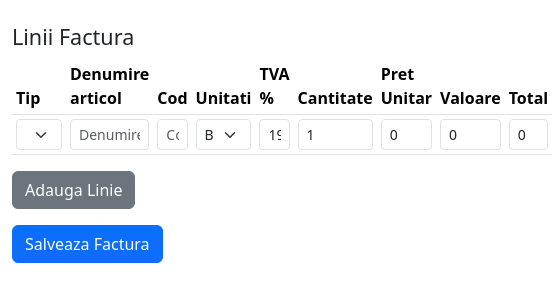
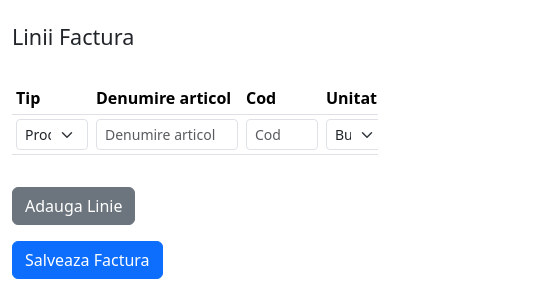
Before and after one commit to strumfitech/Invoice, a React (Vite) app: page /new in a window 390 px wide. Shown: the part 627-908 px from the top of the page, 552 px wide, since content can reach past the window. Built offline with nearby package versions, Linux system fonts and the light colour scheme; no server answers; the database is empty; sample sign-in values are in the browser's storage.

Commit message:
feat: Update Home and InvoiceForm components for improved layout and responsiveness

```diff
--- a/src/components/Home.jsx
+++ b/src/components/Home.jsx
@@ -5,16 +5,15 @@ import InvoiceList from './InvoiceList.jsx';
 export default function Home(){
   return (
     <div className="container py-5">
-      <div className="d-flex justify-content-between align-items-center mb-4">
-        <h1>Factura SPA Dashboard</h1>
-        <div className="d-flex gap-2 flex-wrap">
-          <Link to="/companies" className="btn btn-outline-secondary btn-lg">Configurare Societate</Link>
-          <Link to="/clients" className="btn btn-outline-info btn-lg">Adauga Client</Link>
-          <Link to="/reminders" className="btn btn-outline-warning btn-lg">Mementouri</Link>
-          <Link to="/new" className="btn btn-primary btn-lg">Adauga factura noua</Link>
+      <div className="d-flex justify-content-between align-items-center mb-4 flex-column flex-md-row">
+        <h1 className="mb-3 mb-md-0">Generare factura</h1>
+        <div className="d-flex gap-2 flex-wrap justify-content-center">
+          <Link to="/companies" className="btn btn-outline-secondary">Configurare Societate</Link>
+          <Link to="/clients" className="btn btn-outline-info">Adauga Client</Link>
+          <Link to="/reminders" className="btn btn-outline-warning">Mementouri</Link>
+          <Link to="/new" className="btn btn-primary">Adauga factura noua</Link>
         </div>
       </div>
-      <p className="lead mb-4">Aplicație de facturi offline, stocare in localStorage, React + JavaScript, Bootstrap.</p>
       <InvoiceList />
     </div>
   );
--- a/src/components/InvoiceForm.jsx
+++ b/src/components/InvoiceForm.jsx
@@ -105,18 +105,19 @@ export default function InvoiceForm({ onSubmit }){
 
       <div className="mb-3">
         <h4>Linii Factura</h4>
+        <div className="table-responsive">
           <table className="table table-sm">
             <thead>
               <tr>
-              <th>Tip</th>
-              <th>Denumire articol</th>
-              <th>Cod</th>
-              <th>Unitati</th>
-              <th>TVA %</th>
-              <th>Cantitate</th>
-              <th>Pret Unitar</th>
-              <th>Valoare</th>
-              <th>Total</th>
+                <th style={{ minWidth: '80px' }}>Tip</th>
+                <th style={{ minWidth: '150px' }}>Denumire articol</th>
+                <th style={{ minWidth: '80px' }}>Cod</th>
+                <th style={{ minWidth: '70px' }}>Unitati</th>
+                <th style={{ minWidth: '60px' }}>TVA %</th>
+                <th style={{ minWidth: '80px' }}>Cantitate</th>
+                <th style={{ minWidth: '90px' }}>Pret Unitar</th>
+                <th style={{ minWidth: '80px' }}>Valoare</th>
+                <th style={{ minWidth: '80px' }}>Total</th>
               </tr>
             </thead>
             <tbody>
@@ -128,7 +129,10 @@ export default function InvoiceForm({ onSubmit }){
               ))}
             </tbody>
           </table>
+        </div>
+        <div className="mt-3">
           <button type="button" className="btn btn-secondary" onClick={addLine}>Adauga Linie</button>
+        </div>
       </div>
 
       <div className="mb-3">
```
Lines whose indentation alone changed are shown as unchanged.
